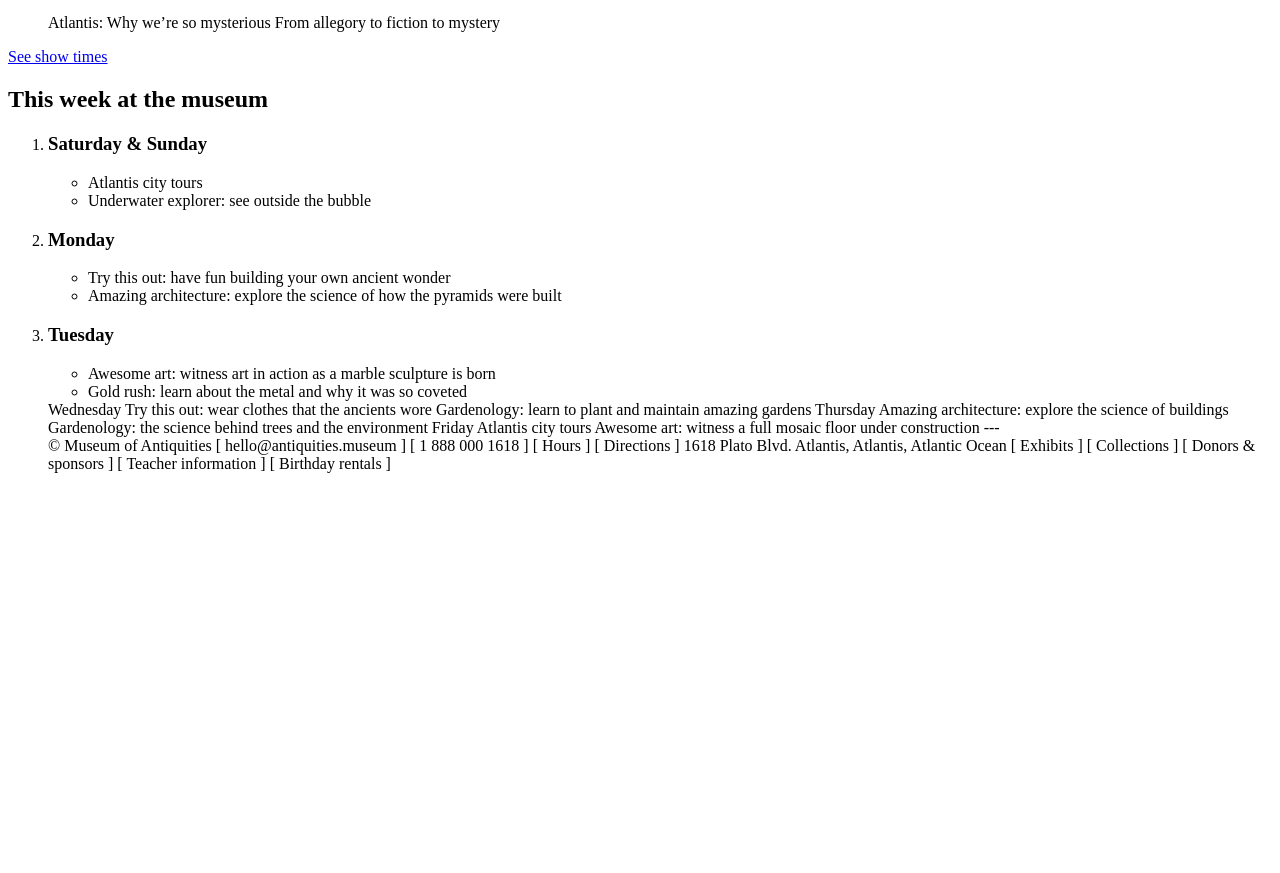
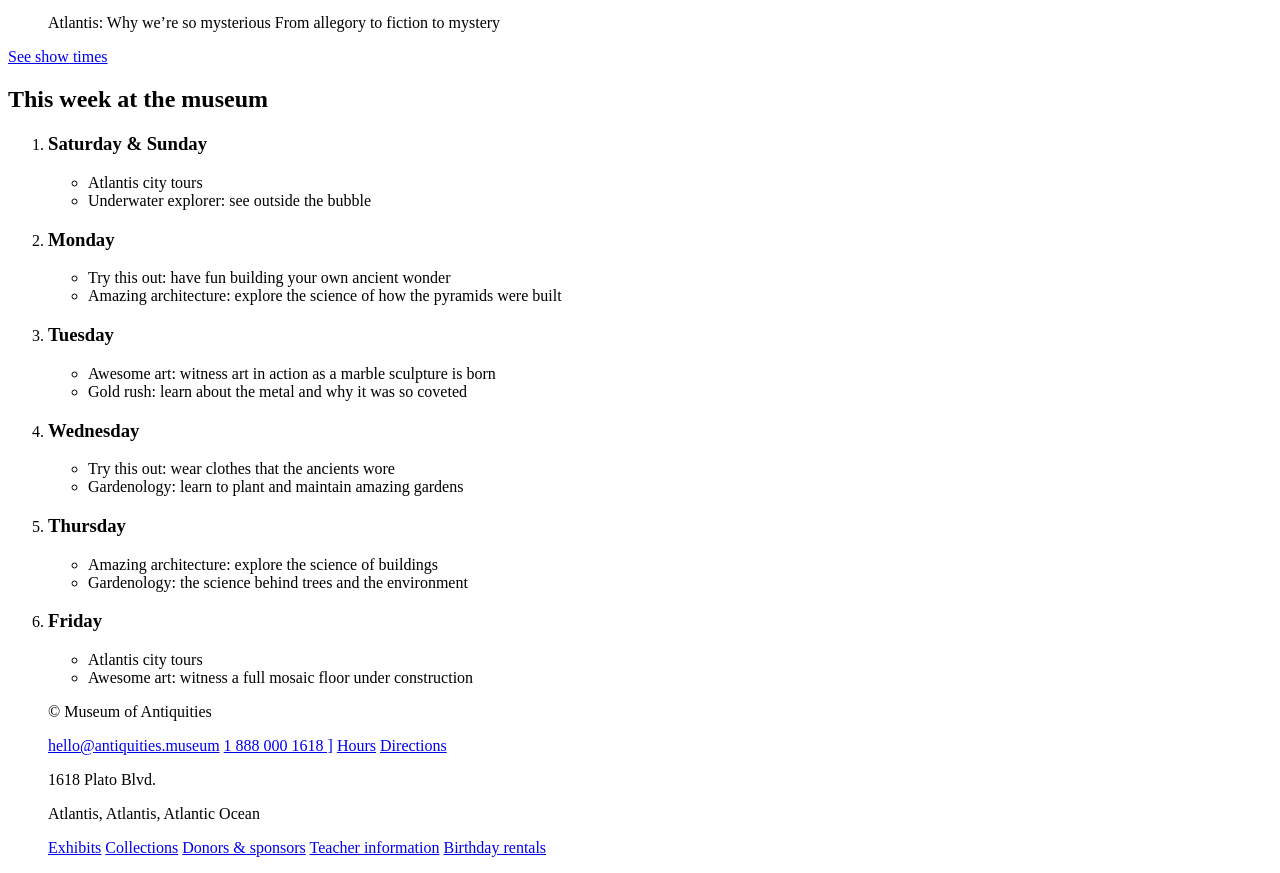
Before and after one commit to DizzyDez/dsn-1675-assignment-1, a plain HTML site: page index.html in a window 1280 px wide. Shown: the part 2020-2893 px from the top of the page. Before the commit the page ends 2509 px from the top, so only its background shows below. Drawn offline with Linux system fonts and the light colour scheme.

Commit message:
finished html
finished formatting html sans css or images

```diff
--- a/index.html
+++ b/index.html
@@ -139,35 +139,46 @@ From allegory to fiction to mystery
     </ul>
   </li>
 
-Wednesday
-Try this out: wear clothes that the ancients wore
-Gardenology: learn to plant and maintain amazing gardens
+  <li>
+    <h3>Wednesday</h3>
+    <ul>
+      <li>Try this out: wear clothes that the ancients wore</li>
+      <li>Gardenology: learn to plant and maintain amazing gardens</li>
+    </ul>
+  </li>
 
-Thursday
-Amazing architecture: explore the science of buildings
-Gardenology: the science behind trees and the environment
+  <li>
+    <h3>Thursday</h3>
+    <ul>
+      <li>Amazing architecture: explore the science of buildings</li>
+      <li>Gardenology: the science behind trees and the environment</li>
+    </ul>
+  </li>
 
-Friday
-Atlantis city tours
-Awesome art: witness a full mosaic floor under construction
+  <li>
+    <h3>Friday</h3>
+    <ul>
+      <li>Atlantis city tours</li>
+      <li>Awesome art: witness a full mosaic floor under construction</li>
+    </ul>
+  </li>
 
----
-    <footer>
-    © Museum of Antiquities
+  <footer>
+  <p>© Museum of Antiquities</p>
 
-    [ hello@antiquities.museum ]
-    [ 1 888 000 1618 ]
-    [ Hours ]
-    [ Directions ]
+  <a href="#">hello@antiquities.museum</a>
+  <a href="#">1 888 000 1618 ]</a>
+  <a href="#">Hours</a>
+  <a href="#">Directions</a>
 
-    1618 Plato Blvd.
-    Atlantis, Atlantis, Atlantic Ocean
+  <p>1618 Plato Blvd.</p>
+  <p>Atlantis, Atlantis, Atlantic Ocean</p>
 
-    [ Exhibits ]
-    [ Collections ]
-    [ Donors & sponsors ]
-    [ Teacher information ]
-    [ Birthday rentals ]
+    <a href="#">Exhibits</a>
+    <a href="#">Collections</a>
+    <a href="#">Donors & sponsors</a>
+    <a href="#">Teacher information</a>
+    <a href="#">Birthday rentals</a>
     </footer>
   </body>
 </html>
```
